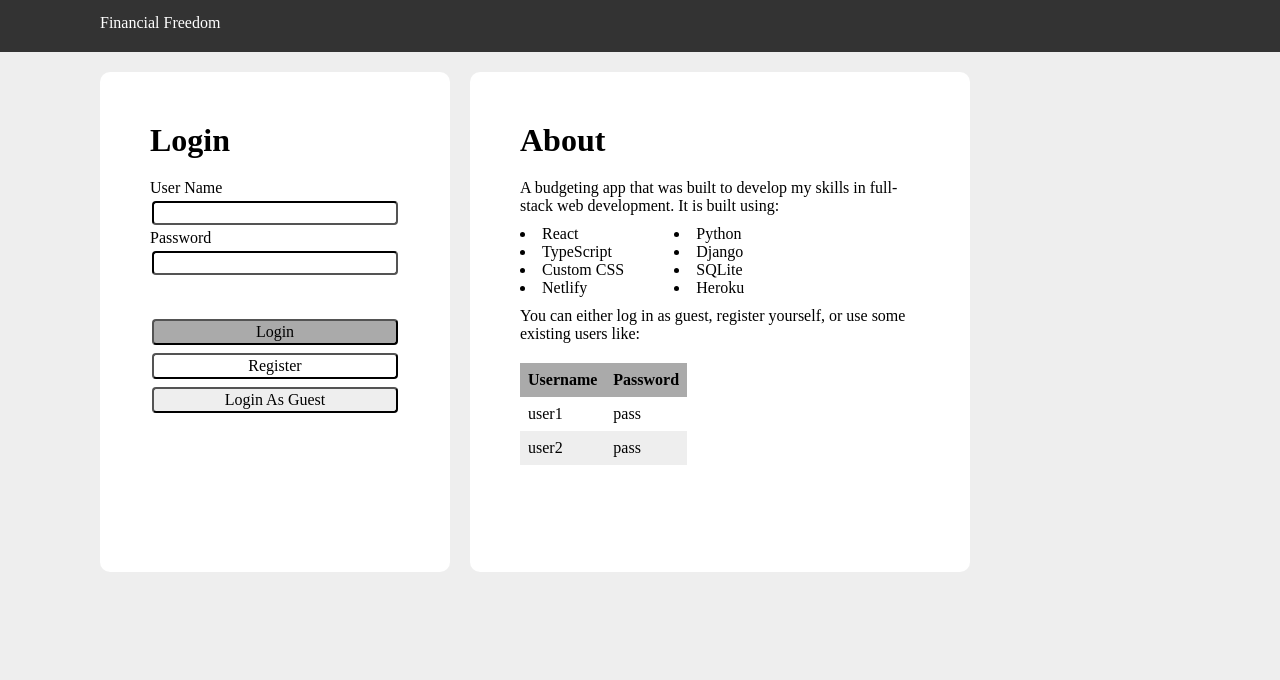
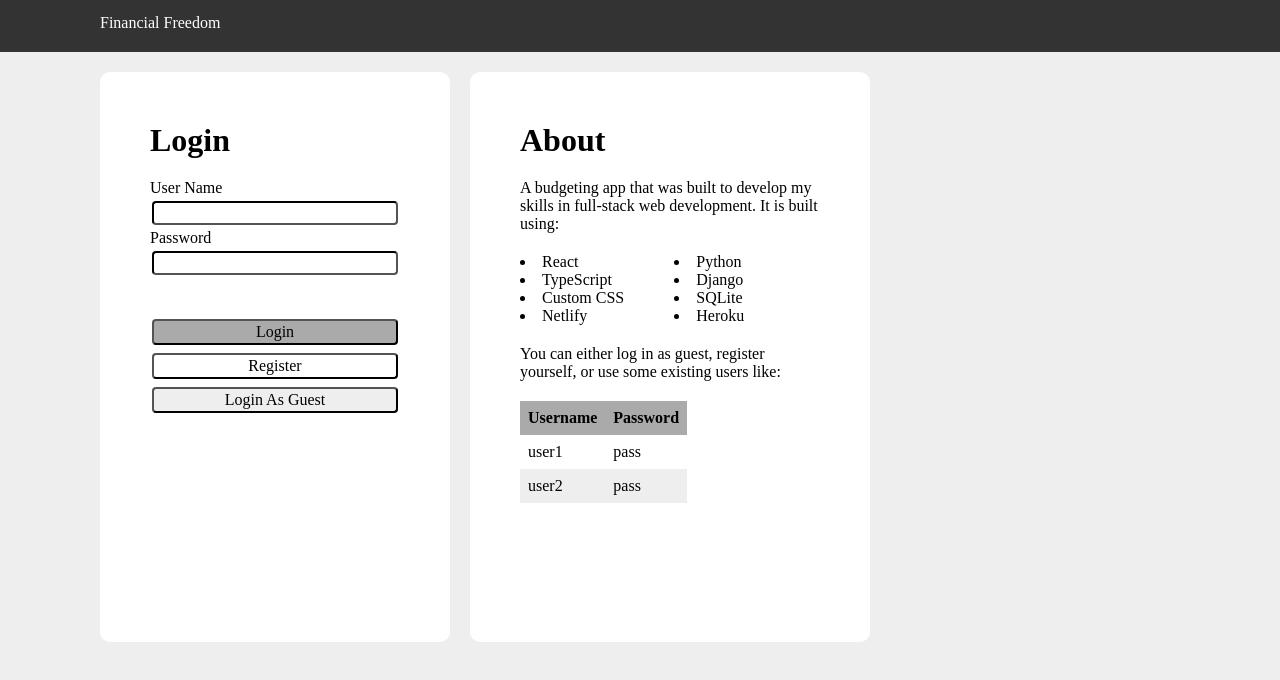
Before and after one commit to joshuarichards001/ff-frontend, a React (Create React App) app: page / in a window 1280 px wide. Shown: the top 680 px of the page. Built offline with nearby package versions, Linux system fonts and the light colour scheme.

Commit message:
changing sizes

```diff
--- a/src/Main.module.css
+++ b/src/Main.module.css
@@ -77,7 +77,7 @@ li a:hover {
   border-radius: 10px;
   padding: 50px;
   margin: 10px;
-  height: 400px;
+  height: 470px;
   width: 250px;
 }
 
@@ -164,10 +164,6 @@ th {
   top: 0;
 }
 
-td {
-  cursor: pointer;
-}
-
 tr:nth-child(even){background-color: #eeeeee}
 tr:hover {background-color:#dddddd;}
 
--- a/src/components/LoginForm.tsx
+++ b/src/components/LoginForm.tsx
@@ -105,13 +105,13 @@ export default function LoginForm({
             <p style={{ marginTop: "10px" }}>Content Is Loading...</p>
           ) : null}
         </form>
-        <div className={styles.loginForm} style={{width: "400px"}}>
+        <div className={styles.loginForm} style={{width: "300px"}}>
           <h1>About</h1>
           <p style={{ marginTop: "20px" }}>
             A budgeting app that was built to develop my skills in
             full-stack web development. It is built using:
           </p>
-          <div style={{ marginTop: "10px", display: "flex" }}>
+          <div style={{ marginTop: "20px", display: "flex" }}>
             <div style={{ marginRight: "50px"}}>
               <li>React</li>
               <li>TypeScript</li>
@@ -125,7 +125,7 @@ export default function LoginForm({
               <li>Heroku</li>
             </div>
           </div>
-          <p style={{ marginTop: "10px" }}>
+          <p style={{ marginTop: "20px" }}>
             You can either log in as guest, register yourself, or use
             some existing users like:
           </p>
```
